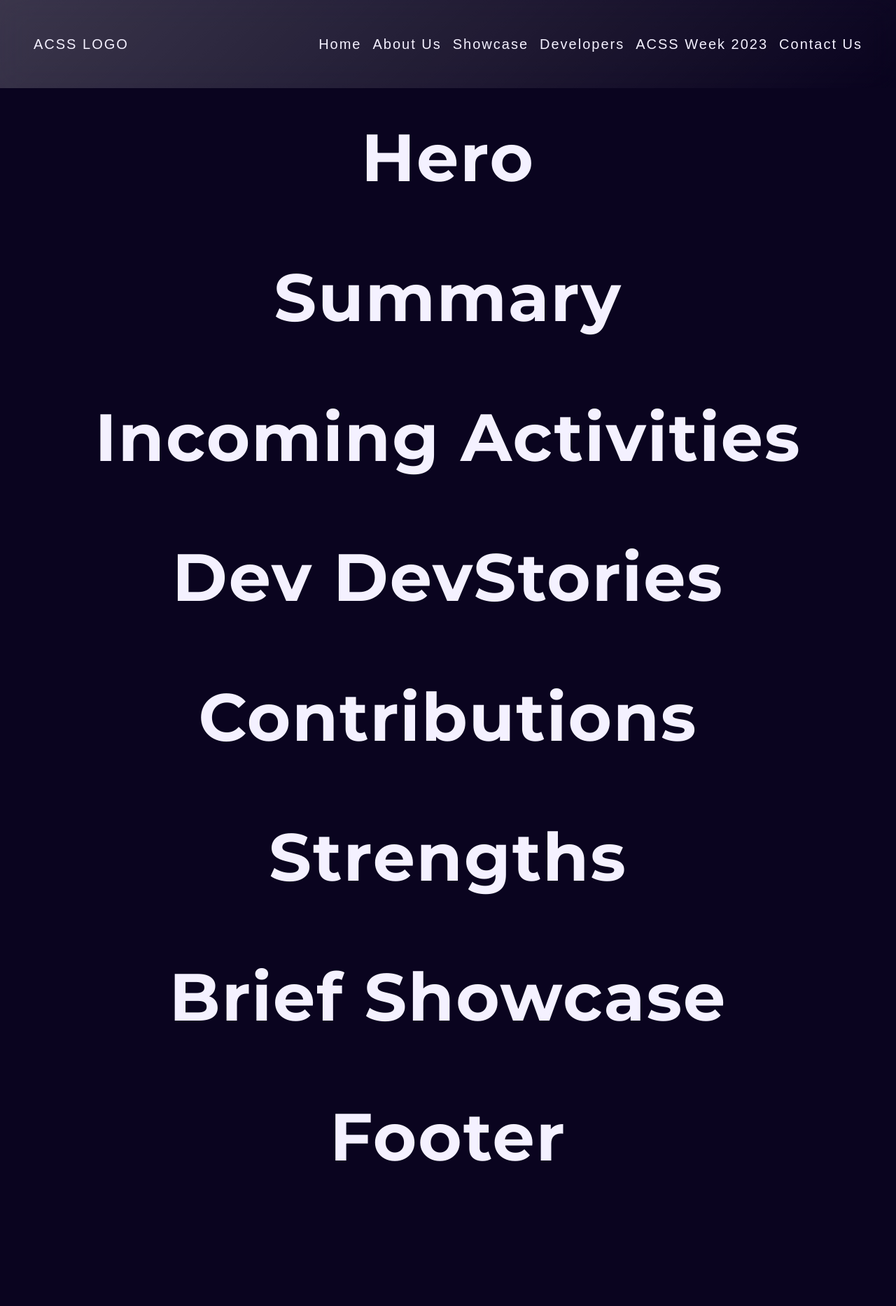
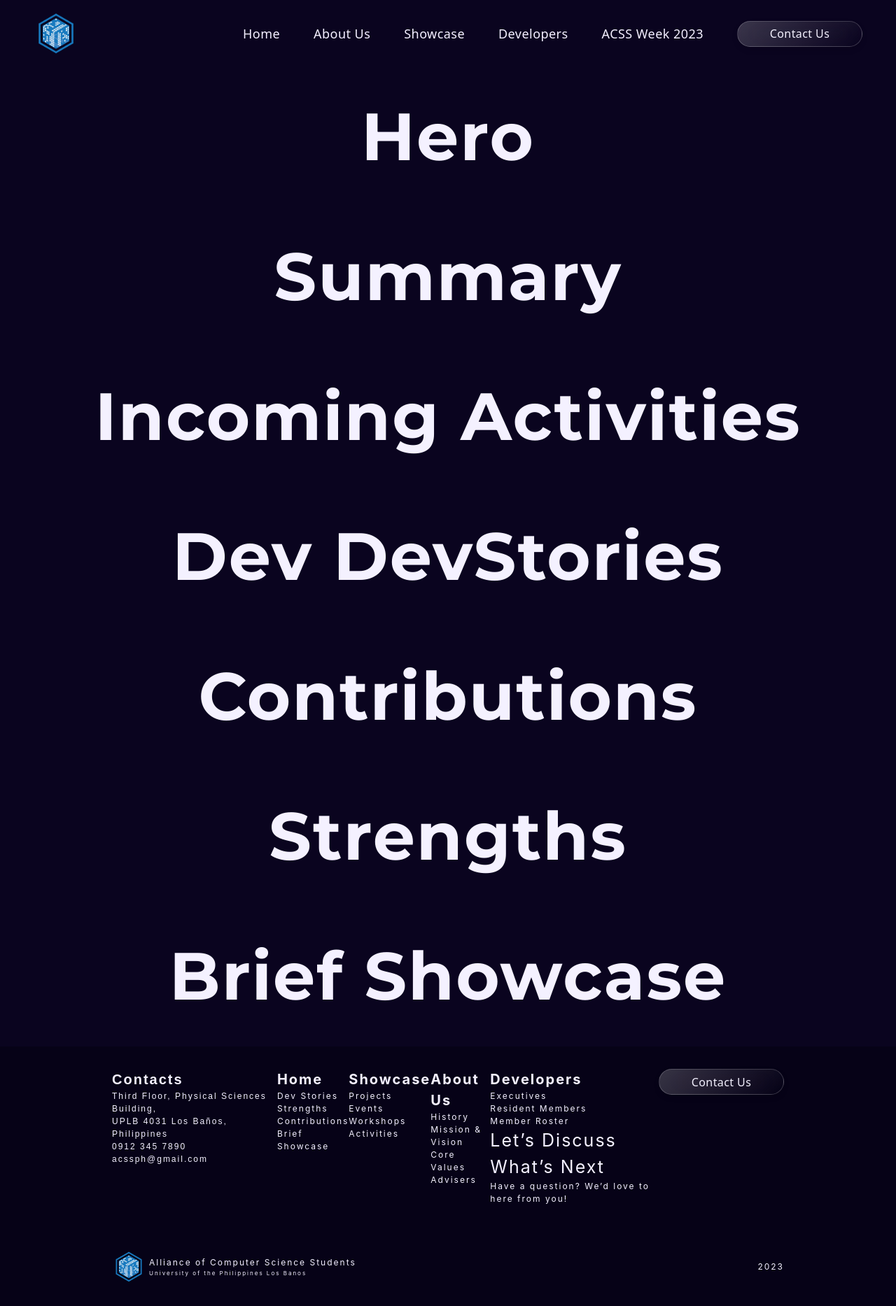
Before and after one commit to yuntaozhu/CMGWebsite, a SvelteKit app: page /Home in a window 1280 px wide. Shown: the whole page at 70% size. Before the commit the page ends 1726 px from the top, so only its background shows below. Built offline with nearby package versions, Linux system fonts and the light colour scheme.

Commit message:
feat: Contact Us | Form

```diff
--- a/src/app.css
+++ b/src/app.css
@@ -7,11 +7,7 @@
 html, body {
     font-family: 'Work Sans', sans-serif;
     background-color: var(--color-dark-2);
-}
-
-html, body {
-    font-family: 'Work Sans', sans-serif;
-    background-color: var(--color-dark-2);
+    color: var(--color-white);
 }
 
 h1 {
@@ -158,6 +154,13 @@ h5 {
     color: var(--color-white);
 }
 
+.i-super-tiny {
+    font-size: 8px;
+    font-family: 'Inter', sans-serif;
+    letter-spacing: 2px;
+    color: var(--color-white);
+}
+
 .glass-effect {
     background: linear-gradient(135deg, rgba(255, 255, 255, 0.20) 0%, rgba(255, 255, 255, 0.00) 100%);
     backdrop-filter: blur(21px);
--- a/src/components/atoms/Button.svelte
+++ b/src/components/atoms/Button.svelte
@@ -1,7 +1,47 @@
 <script>
-    /**
-     * @type {() => void}
-     */
-     export let onClick;
+  /**
+   * @type {() => void}
+   */
+  export let onClick;
 </script>
-<button class="bg-base-purple py-2 px-4 text-base-white rounded-lg hover:bg-base-dark-purple duration-150" on:click={onClick}><slot /></button>
+
+<button
+  class="customized-button text-base font-normal tracking-wide font-sans text-inherit"
+  on:click={onClick}><slot /></button
+>
+
+<style>
+  .customized-button {
+    display: flex;
+    width: 179px;
+    height: 37px;
+    padding: 0 25px;
+    justify-content: center;
+    align-items: center;
+    gap: 10px;
+    flex-shrink: 0;
+
+    border-radius: 50px;
+    background: linear-gradient(
+      135deg,
+      rgba(255, 255, 255, 0.2) 0%,
+      rgba(255, 255, 255, 0) 100%
+    );
+    backdrop-filter: blur(21px);
+    border: 1px solid rgba(255, 255, 255, 0.2);
+    box-shadow: 0px 4px 8px rgba(0, 0, 0, 0.1); /* Optional box shadow for added depth */
+
+    /* Add transition for smooth effect */
+    transition: background 0.3s ease, opacity 0.3s ease;
+  }
+
+  /* Optional hover style */
+  .customized-button:hover {
+    background: linear-gradient(
+      135deg,
+      rgba(255, 255, 255, 0.3) 0%,
+      rgba(255, 255, 255, 0.1) 100%
+    );
+    opacity: 1; /* Adjust the opacity to make it fully visible on hover */
+  }
+</style>
--- /dev/null
+++ b/src/components/atoms/HamburgerMenu.svelte
@@ -0,0 +1,112 @@
+<script>
+  import { Button } from "$components";
+  let menuState = false;
+  $: {
+    console.log(menuState);
+  }
+
+  function toggleMenu() {
+    menuState = !menuState;
+  }
+
+  function handleClick() {
+    // string = "You wasted a second of your life :D";
+    // buttonVisible = false;
+  }
+</script>
+
+<div class="menu">
+  <div class="menu-container">
+    <div class="flex flex-row justify-between gap-5 items-center">
+      <div class="w-50 h-50">
+        <img
+          src="/logo.webp"
+          alt="The official seal of The Alliance of Computer Science Student"
+          class="nav__logo"
+        />
+      </div>
+      {#if !menuState}
+        <div class="vertical-line" />
+      {/if}
+      <div class="w-50 h-50">
+        <label for="menu-toggle" class="menu-icon" on:click={toggleMenu}>
+          <div class="bar" />
+          <div class="bar" />
+          <div class="bar" />
+        </label>
+      </div>
+    </div>
+    <div class="flex flex-row gap-3 justify-star self-start">
+      {#if menuState}
+        <ul class="menu-column">
+          <li><a href="#">Home</a></li>
+          <li><a href="#">About Us</a></li>
+          <li><a href="#">Showcase</a></li>
+          <li><a href="#">Developers</a></li>
+          <li><a href="#">ACSS Week</a></li>
+          <div class="mt-3">
+            <Button onClick={handleClick}>Contact Us</Button>
+          </div>
+        </ul>
+      {/if}
+    </div>
+  </div>
+</div>
+
+<style>
+  .menu-column {
+    min-width: 10rem;
+  }
+  .vertical-line::after {
+    content: "";
+    display: block;
+    width: 2px;
+    height: 2rem;
+    background-color: var(--color-white);
+  }
+  .menu-container {
+    background-color: var(--color-dark-3);
+    padding: 2rem;
+    border-radius: 5px;
+    box-shadow: 0 0 5px rgba(255, 255, 255, 0.1);
+  }
+  .vertical-line {
+    width: 2px;
+    height: 2rem;
+    background-color: var(--color-white);
+    transition: width 0.3s ease-in-out; /* Add this line for the transition effect */
+  }
+  .nav__logo {
+    max-height: 4rem;
+  }
+
+  .menu {
+    justify-self: flex-start;
+  }
+
+  .menu-icon {
+    display: block;
+    width: 30px;
+    height: 20px;
+    cursor: pointer;
+    transition: transform 0.3s ease-in-out;
+  }
+
+  .bar {
+    width: 30px;
+    height: 3px;
+    background-color: var(--color-white);
+    margin: 6px 0;
+    transition: transform 0.3s ease-in-out, opacity 0.3s ease-in-out;
+  }
+
+  .menu li {
+    padding: 15px;
+    border-bottom: 1px solid #eee;
+  }
+
+  .menu li:last-child,
+  .menu li:nth-child(5) {
+    border-bottom: none;
+  }
+</style>
--- a/src/components/index.js
+++ b/src/components/index.js
@@ -1,5 +1,6 @@
 //--- Atoms ---
 import Button from './atoms/Button.svelte';
+import HamburgerMenu from './atoms/HamburgerMenu.svelte';
 
 //--- Organisms ---
 import NavBar from './organisms/NavBar.svelte';
@@ -35,7 +36,7 @@ import Workshops from './organisms/Showcase/Workshops.svelte';
 
 export {
     //Atoms
-    Button,
+    Button, HamburgerMenu,
     //Molecules
 
     //Organisms
--- a/src/components/organisms/ContactUs/ContactForm.svelte
+++ b/src/components/organisms/ContactUs/ContactForm.svelte
@@ -1,14 +1,75 @@
-<div class="container">
-  <h1>Contact Form</h1>
+<script>
+  import { Button, HamburgerMenu } from "$components";
+
+  let string = "",
+    buttonVisible = true;
+
+  function handleClick() {
+    // string = "You wasted a second of your life :D";
+    // buttonVisible = false;
+  }
+</script>
+
+<div class="flex flex-row justify-around items-center">
+  <div class="contact__left flex justify-center grow">
+    <h1>Photo</h1>
+  </div>
+  <div class="contact__right flex justify-center grow">
+    <div class="contact__right-container flex flex-col gap-3 self-center">
+      <h4 class="contact__title m-0 p-0">
+        Get in <span style="color:var(--color-blue)">Touch!</span>
+      </h4>
+      <p>We will answer as soon as we can!</p>
+      <div class="flex flex-row gap-2">
+        <input
+          class="input-1 p-3 bg-transparent border-solid border w-full"
+          placeholder="Full Name"
+        />
+        <input
+          class="input-1 p-3 bg-transparent border-solid border w-full"
+          placeholder="Email"
+        />
+      </div>
+      <div class="flex">
+        <textarea
+          class="input-2 p-3 bg-transparent border-solid border w-full"
+          placeholder="Your Message"
+        />
+      </div>
+      <Button onClick={handleClick}>
+        <a href="../../ContactUs">Contact Us</a>
+      </Button>
+    </div>
+  </div>
 </div>
 
 <style>
-  .container {
-    width: 100%;
-    height: 25vh;
-    display: flex;
-    padding: 2rem;
-    justify-content: center;
-    align-items: center;
+  .contact__left {
+    max-width: 40%;
+    padding: 5rem;
+    padding-top: 3rem;
+  }
+  .contact__right {
+    max-width: 60%;
+    padding: 5rem;
+    padding-top: 3rem;
+  }
+
+  .contact__title {
+    margin-bottom: -20px;
+  }
+  .contact__right-container {
+    max-width: 75%;
+  }
+
+  .input-2 {
+    max-width: inherit;
+    min-width: inherit;
+    height: 400px;
+  }
+
+  .input-1 {
+    max-width: inherit;
+    min-width: inherit;
   }
 </style>
--- a/src/components/organisms/Footer.svelte
+++ b/src/components/organisms/Footer.svelte
@@ -1,14 +1,128 @@
-<div class="container">
-  <h1>Footer</h1>
+<script>
+  import { Button } from "$components";
+
+  let string = "",
+    buttonVisible = true;
+
+  function handleClick() {
+    // string = "You wasted a second of your life :D";
+    // buttonVisible = false;
+  }
+</script>
+
+<div class="footer">
+  <div class="footer__top" />
+  <div class="footer__content">
+    <div class="footer__content-left">
+      <p class="ws-regular-bold">Contacts</p>
+      <p class="ws-tiny">Third Floor, Physical Sciences Building,</p>
+      <p class="ws-tiny">UPLB 4031 Los Baños, Philippines</p>
+      <p class="ws-tiny">0912 345 7890</p>
+      <p class="ws-tiny">acssph@gmail.com</p>
+    </div>
+    <div class="footer__content-right">
+      <div class="footer__content-right__pages">
+        <p class="i-regular-bold">Home</p>
+        <p class="i-tiny">Dev Stories</p>
+        <p class="i-tiny">Strengths</p>
+        <p class="i-tiny">Contributions</p>
+        <p class="i-tiny">Brief Showcase</p>
+      </div>
+      <div class="footer__content-right__pages">
+        <p class="i-regular-bold">Showcase</p>
+        <p class="i-tiny">Projects</p>
+        <p class="i-tiny">Events</p>
+        <p class="i-tiny">Workshops</p>
+        <p class="i-tiny">Activities</p>
+      </div>
+      <div class="footer__content-right__pages">
+        <p class="i-regular-bold">About Us</p>
+        <p class="i-tiny">History</p>
+        <p class="i-tiny">Mission & Vision</p>
+        <p class="i-tiny">Core Values</p>
+        <p class="i-tiny">Advisers</p>
+      </div>
+      <div class="d-flex row">
+        <div class="footer__content-right__pages">
+          <p class="i-regular-bold">Developers</p>
+          <p class="i-tiny">Executives</p>
+          <p class="i-tiny">Resident Members</p>
+          <p class="i-tiny">Member Roster</p>
+        </div>
+        <div class="footer__content-right__details">
+          <p class="i-large">Let’s Discuss What’s Next</p>
+          <p class="i-tiny">Have a question? We’d love to here from you!</p>
+        </div>
+      </div>
+      <Button onClick={handleClick}>Contact Us</Button>
+    </div>
+  </div>
+
+  <div class="footer__bottom">
+    <div class="footer__bottom-left">
+      <img
+        src="/logo.webp"
+        alt="The official seal of The Alliance of Computer Science Student"
+        class="footer__logo"
+      />
+      <div class="footer__bottom-left__details">
+        <p class="i-tiny">Alliance of Computer Science Students</p>
+        <p class="i-super-tiny">University of the Philippines Los Banos</p>
+      </div>
+    </div>
+    <div class="footer__bottom-right">
+      <p class="i-tiny">2023</p>
+    </div>
+  </div>
 </div>
 
 <style>
-  .container {
+  .footer__content {
     width: 100%;
-    height: 25vh;
+    background-color: var(--color-dark-3);
+    padding: 2rem;
+    padding-left: 10rem;
+    padding-right: 10rem;
+
     display: flex;
+    justify-content: space-between;
+    align-items: flex-start;
+  }
+  .footer__content-left {
+    display: flex;
+    flex-direction: column;
+  }
+  .footer__content-right {
+    display: flex;
+    flex-direction: row;
+    row-gap: 10px;
+  }
+  .footer__logo {
+    max-height: 3rem;
+  }
+  .footer__bottom {
+    display: flex;
+    flex-direction: row;
+    justify-content: space-between;
+    align-items: center;
     padding: 2rem;
+    padding-left: 10rem;
+    padding-right: 10rem;
+    background-color: var(--color-dark-3);
+  }
+
+  .footer__bottom-left {
+    display: flex;
+    flex-direction: row;
+    justify-content: flex-start;
+    align-items: center;
+    column-gap: 5px;
+  }
+
+  .footer__bottom-left__details {
+    display: flex;
+    flex-direction: column;
     justify-content: center;
-    align-items: center;
+    align-content: center;
   }
 </style>
--- a/src/components/organisms/NavBar.svelte
+++ b/src/components/organisms/NavBar.svelte
@@ -1,29 +1,54 @@
-<nav class="nav glass-effect">
-  <div class="nav__logo ws-regular">ACSS LOGO</div>
-  <ul class="nav__list">
-    <li class="nav__item ws-regular">
+<script>
+  import { Button, HamburgerMenu } from "$components";
+
+  let string = "",
+    buttonVisible = true;
+
+  function handleClick() {
+    // string = "You wasted a second of your life :D";
+    // buttonVisible = false;
+  }
+</script>
+
+<nav class="nav">
+  <div class="grid grid-cols-4">
+    <img
+      src="/logo.webp"
+      alt="The official seal of The Alliance of Computer Science Student"
+      class="nav__logo"
+    />
+  </div>
+  <ul
+    class="nav__right text-lg font-light tracking-wide font-sans text-inherit"
+  >
+    <li>
       <a href="../" class="nav__link">Home</a>
     </li>
-    <li class="nav__item ws-regular">
+    <li>
       <a href="../../AboutUs" class="nav__link">About Us</a>
     </li>
-    <li class="nav__item ws-regular">
+    <li>
       <a href="../../Showcase" class="nav__link">Showcase</a>
     </li>
-    <li class="nav__item ws-regular">
+    <li>
       <a href="../../DevelopersPage" class="nav__link">Developers</a>
     </li>
-    <li class="nav__item ws-regular">
+    <li>
       <a href="../../ACSSWeek" class="nav__link">ACSS Week 2023</a>
     </li>
-    <li class="nav__item ws-regular">
-      <a href="../../ContactUs" class="nav__link">Contact Us</a>
-    </li>
+    <Button onClick={handleClick}
+      ><a href="../../ContactUs">Contact Us</a></Button
+    >
   </ul>
+  <div class="nav__menu hidden flex justify-start self-start">
+    <HamburgerMenu />
+  </div>
 </nav>
 
 <style>
   .nav {
+    position: sticky;
+    top: 0;
     display: flex;
     flex-direction: row;
     justify-content: space-between;
@@ -32,22 +57,29 @@
     padding: 3rem;
 
     width: 100%;
+    max-height: 5rem;
   }
 
   .nav__logo {
-    flex-grow: 1;
+    max-height: 4rem;
   }
 
-  .nav__list {
+  .nav__right {
     display: flex;
     flex-direction: row;
     justify-content: flex-end;
     align-items: center;
-    flex-grow: 3;
-    column-gap: 1rem;
+
+    column-gap: 3rem;
   }
 
-  .nav__item {
-    color: var(--color-white);
+  @media (min-width: 768px) and (max-width: 1200px) {
+    .nav__menu {
+      display: flex;
+    }
+    .nav__right,
+    .nav__logo {
+      display: none;
+    }
   }
 </style>
--- a/src/routes/+page.svelte
+++ b/src/routes/+page.svelte
@@ -23,7 +23,7 @@
 <head>
   <title>Home</title>
 </head>
-<div class="container">
+
 <NavBar />
 <Hero />
 <Summary />
@@ -33,7 +33,6 @@
 <Strengths />
 <BriefShowcase />
 <Footer />
-</div>
 
 <!-- <div
   class="h-screen flex items-center justify-center bg-base-dark-2 text-base-white"
@@ -61,9 +60,4 @@
 </div> -->
 
 <style>
-  .container {
-    width: 100%;
-    display: flex;
-    flex-direction: column;
-  }
 </style>
```
Also changed, not shown: src/routes/ContactUs/+page.svelte (+3 -5 lines). Lines whose indentation alone changed are shown as unchanged.
